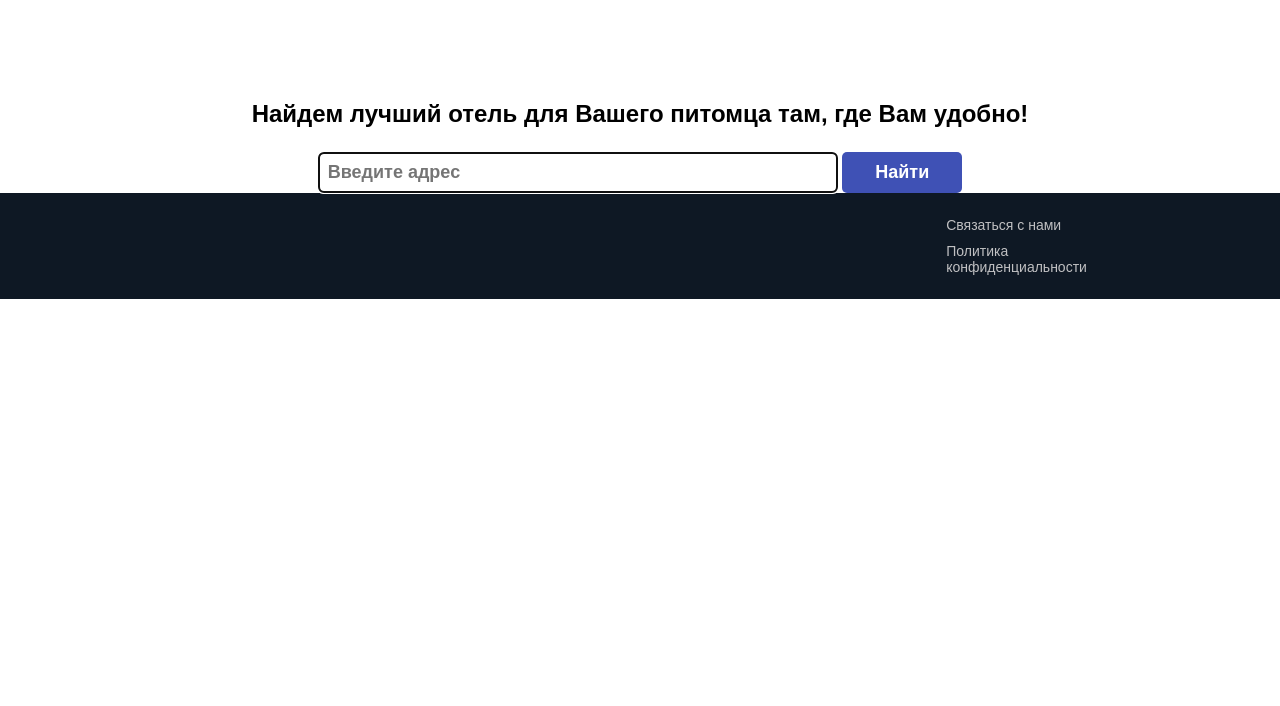
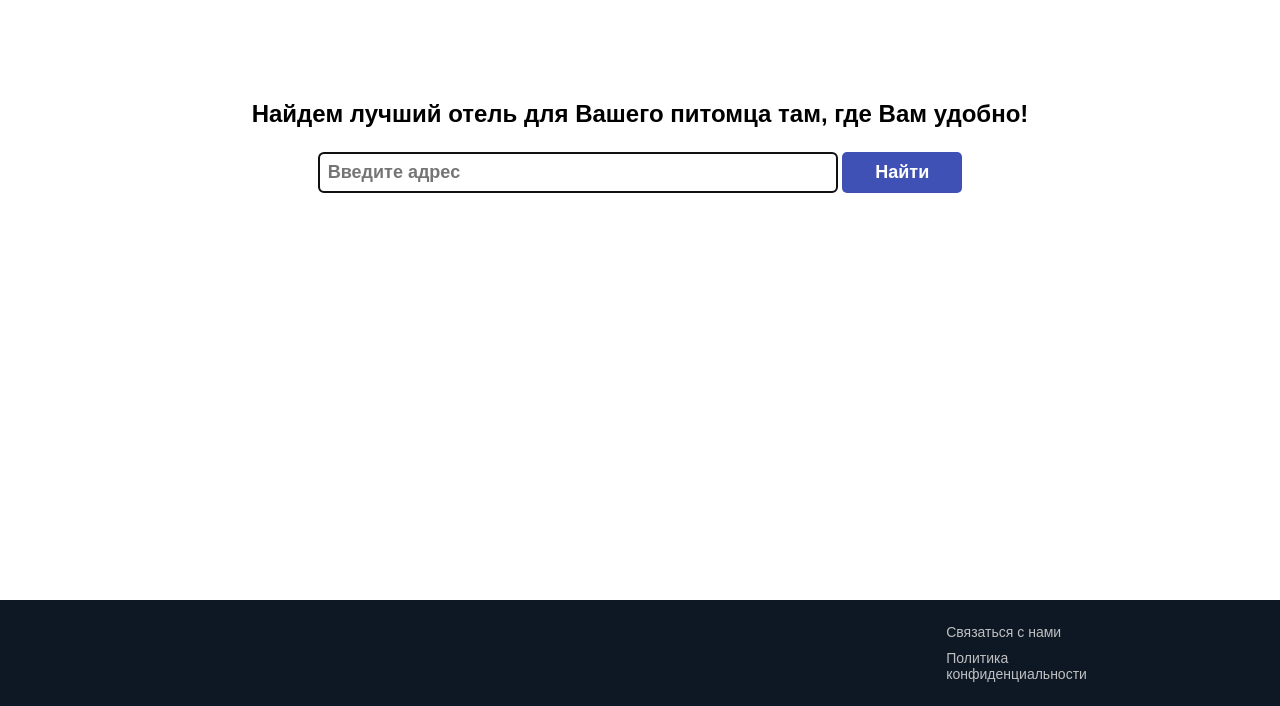
Before and after one commit to ChmutovSergey/pets_friendly, a Django app: page / in a window 1280 px wide. Shown: the part 94-800 px from the top of the page. Run offline with Django 3.2, Linux system fonts and the light colour scheme.

Commit message:
Прижат футер к низу страницы. Станции метро поставлены в одну линию. Поправлены стили кнопки Отправить, поддержки

```diff
--- a/main_app/static/main_app/css/base.css
+++ b/main_app/static/main_app/css/base.css
@@ -11,15 +11,9 @@
 }
 
 .header {
-  display: -webkit-box;
-  display: -ms-flexbox;
   display: flex;
-  -webkit-box-align: center;
-      -ms-flex-align: center;
-          align-items: center;
-  -webkit-box-pack: justify;
-      -ms-flex-pack: justify;
-          justify-content: space-between;
+  align-items: center;
+  justify-content: space-between;
   padding: 20px 0;
 }
 
@@ -64,6 +58,8 @@
   background-color: #0e1824;
   color: #8d8d91;
   font-size: 14px;
+  align-items: flex-start;
+  justify-content: space-between;
 }
 
 .footer a:link {
@@ -82,15 +78,9 @@
   padding: 0 10%;
   padding-top: 10px;
   padding-bottom: 10px;
-  display: -webkit-box;
-  display: -ms-flexbox;
   display: flex;
-  -webkit-box-align: start;
-      -ms-flex-align: start;
-          align-items: flex-start;
-  -webkit-box-pack: justify;
-      -ms-flex-pack: justify;
-          justify-content: space-between;
+  align-items: flex-start;
+  justify-content: space-between;
 }
 
 .footer__content__tab {
--- a/main_app/static/main_app/css/index.css
+++ b/main_app/static/main_app/css/index.css
@@ -1,16 +1,9 @@
 .content {
   padding-top: 100px;
   margin: 0 auto;
-  display: -webkit-box;
-  display: -ms-flexbox;
   display: flex;
-  -webkit-box-orient: vertical;
-  -webkit-box-direction: normal;
-      -ms-flex-direction: column;
-          flex-direction: column;
-  -webkit-box-align: center;
-      -ms-flex-align: center;
-          align-items: center;
+  flex-direction: column;
+  align-items: center;
 }
 
 .content__title {
@@ -19,21 +12,20 @@
   margin: 0 0 24px 0;
 }
 
-.form__adress__input,
-.form__adress__btn {
+.content .form__adress__input,
+.content .form__adress__btn {
   font-weight: 600;
   font-size: 18px;
   border-radius: 5px;
 }
 
-.form__adress__input {
+.content .form__adress__input {
   padding: 8px;
   width: 500px;
 }
 
-.form__adress__btn {
-  -moz-appearance: none;
-       appearance: none;
+.content .form__adress__btn {
+  appearance: none;
   -webkit-appearance: none;
   padding: 10px;
   border: none;
@@ -42,7 +34,13 @@
   width: 120px;
 }
 
-.form__adress__btn:hover {
+.content .form__adress__btn:hover {
   background: #E27715;
   cursor: pointer;
 }
+
+.footer {
+  position: absolute;
+  bottom: 0;
+  left: 0;
+}
--- a/main_app/static/main_app/js/hotels.js
+++ b/main_app/static/main_app/js/hotels.js
@@ -4,7 +4,6 @@
 
 function init () {
     var hotels = JSON.parse(document.getElementById('hotels-data').textContent);
-    console.log(hotels)
     var center_map = JSON.parse(document.getElementById('center_map').textContent);
 
     myMap = new ymaps.Map('map', {
```
Also changed, not shown: main_app/static/main_app/css/help.css (+13 -16 lines), main_app/static/main_app/css/hotels.css (+12 -23 lines), main_app/templates/main_app/hotels.html (+5 -3 lines).
